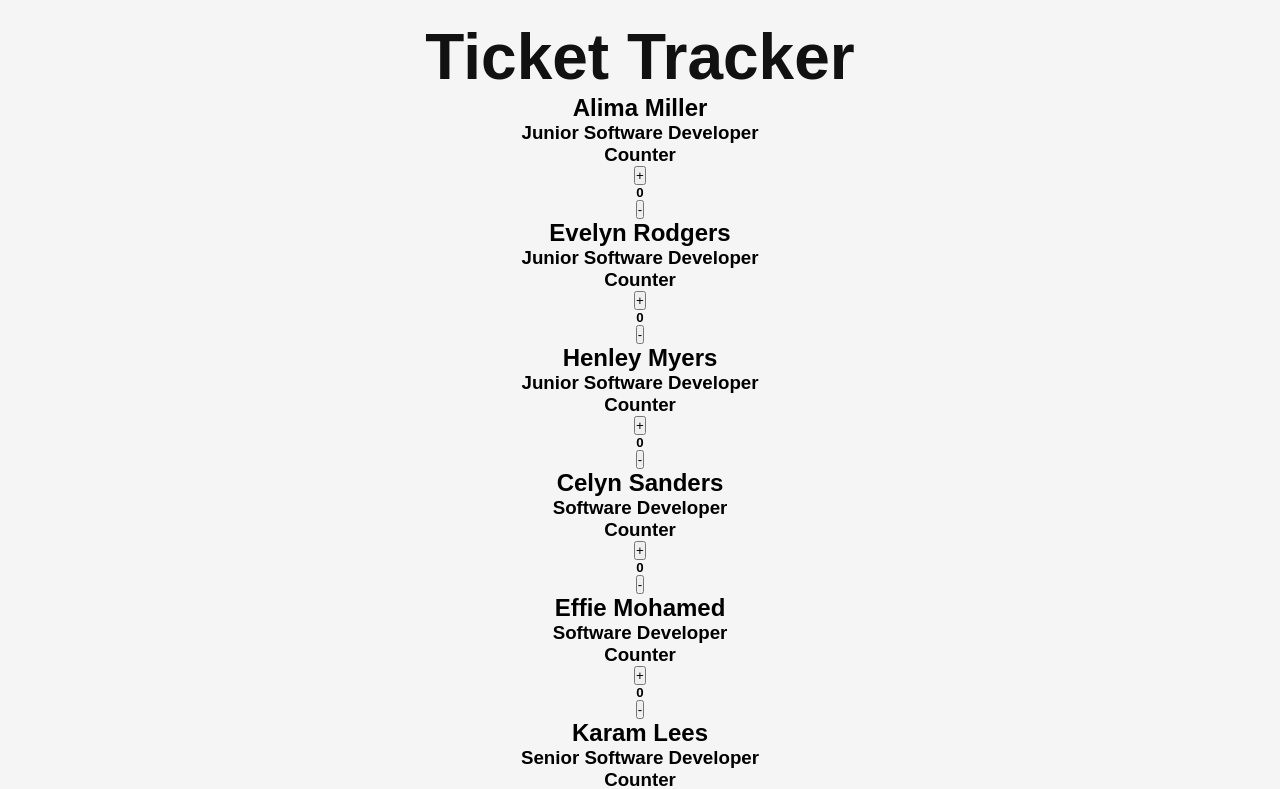
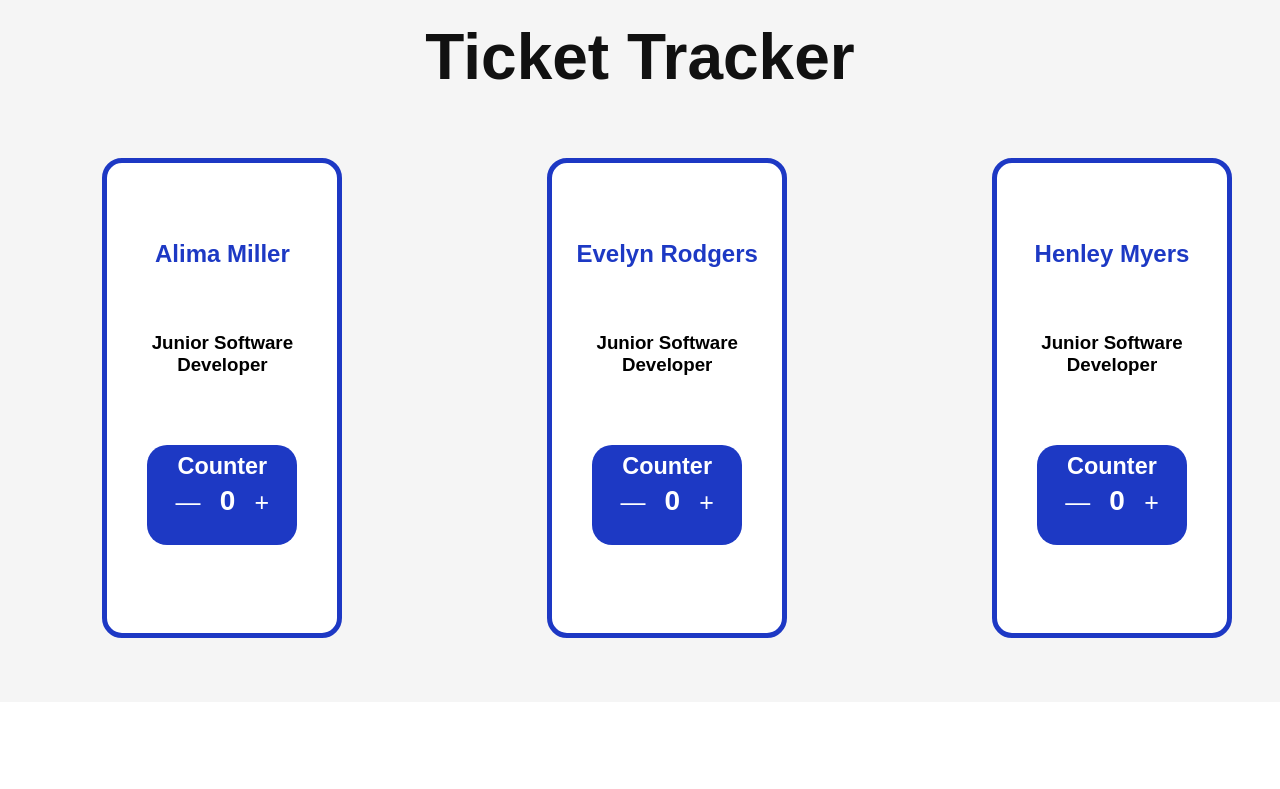
Before and after one commit to samuelod/tickettracker, a React (Create React App) app: page / in a window 1280 px wide. Shown: the top 789 px of the page. Built offline with nearby package versions, Linux system fonts and the light colour scheme.

Commit message:
Got rid of unnecessary files and finished styling

```diff
--- a/src/App.scss
+++ b/src/App.scss
@@ -1,10 +1,10 @@
 @use "./assets/sass/variables" as *;
-@use "./assets/sass/font" as *;
 
 * {
     margin: 0;
     padding: 0;
     box-sizing: border-box;
+    font-family: sans-serif;
 }
 
 .app {
--- a/src/assets/sass/_buttons.scss
+++ b/src/assets/sass/_buttons.scss
@@ -0,0 +1,20 @@
+@use "../../assets/sass/variables" as*;
+
+button {
+    height: 25px;
+    width: 25px;
+    background-color: transparent;
+    border: transparent;
+    font-size: 25px;
+    color: $secondary-color;
+    padding-bottom: 10px;
+    height: auto;
+    width: auto;
+  }
+
+  @media screen and (min-width: 700px) {
+    button:hover {
+      font-size: 35px;
+      cursor: pointer;
+    }
+  }
--- a/src/assets/sass/_font.scss
+++ /dev/null
@@ -1,3 +0,0 @@
-* {
-    font-family: sans-serif;
-}
--- a/src/components/Counter/Counter.jsx
+++ b/src/components/Counter/Counter.jsx
@@ -1,5 +1,5 @@
 import React, { useState } from 'react';
-
+import "./Counter.scss";
 
 const Counter = () => {
     const [counter, setCounter] = useState(0);
@@ -16,9 +16,10 @@ const Counter = () => {
     <div className='counter'>
         <h3 className='counter__header'>Counter</h3>
         <div className='counter__container'>
-            <button className='counter__plus' onClick={handlePlus}>+</button>
+            <button className='counter__buttons' onClick={handleMinus}>—</button>
             <h5 className='counter__tracker'>{counter}</h5>
-            <button className='counter__minus' onClick={handleMinus}>-</button>
+            <button className='counter__buttons' onClick={handlePlus}>+</button>
+
         </div>
     </div>
   );
--- a/src/components/Counter/Counter.scss
+++ b/src/components/Counter/Counter.scss
@@ -0,0 +1,31 @@
+@use "../../assets/sass/buttons" as *;
+@use "../../assets/sass/variables" as*;
+
+.counter {
+    height: 100px;
+    width: 150px;
+    background-color: $btn-color;
+    border-radius: 20px;
+    border-color: $border-color;
+    color: white;
+    margin: 20px;
+    padding: 5px;
+    padding-top: 8px;
+    font-size:20px;
+
+    &__container {
+        display: flex;
+        flex-direction: row;
+        gap: 1.2rem;
+        justify-content: center;
+        align-items: center;
+        height: 5.5rem;
+        margin-top: -1rem;
+        }
+
+    &__tracker {
+        font-size: 28px;
+        margin-bottom: 0.8rem;
+        }
+
+    }
--- a/src/components/EmployeeTicket/EmployeeTicket.jsx
+++ b/src/components/EmployeeTicket/EmployeeTicket.jsx
@@ -1,18 +1,19 @@
 import React from 'react';
 import Counter from "../Counter/Counter";
+import "./EmployeeTicket.scss";
 
 const EmployeeTicket = (props) => {
     const {team} = props;
-    const employeeTickets = team.map((employee, index) => {
+    const employeeTickets = team.map((employee) => {
         return (
-        <div>
+        <div className='employee-ticket'>
         <h2 className='employee-ticket__name'>{employee.name}</h2>
         <h3 className='employee-ticket__role'>{employee.role}</h3>
         <Counter/>
-    </div>
+        </div>
     )})
         return(
-            <div>{employeeTickets}</div>
+            <div className='employee-ticket__container'>{employeeTickets}</div>
         )
         }
 export default EmployeeTicket
--- a/src/components/EmployeeTicket/EmployeeTicket.scss
+++ b/src/components/EmployeeTicket/EmployeeTicket.scss
@@ -0,0 +1,32 @@
+@use "../../assets/sass/variables" as *;
+
+.employee-ticket {
+    background-color: $secondary-color;
+    text-align: center;
+    width: 270px;
+    height: 60vh;
+    border-radius: 20px;
+    display: flex;
+    flex-direction: column;
+    justify-content: space-evenly;
+    align-items: center;
+    padding: 20px;
+    margin: 5% 8%;
+    border: 5px solid $border-color;
+}
+
+.employee-ticket__container {
+    width: 100%;
+    flex: 1;
+    display: flex;
+    overflow-x: auto;
+}
+
+.employee-ticket__name{
+    padding-top: 0.5rem;
+    color: $btn-color;
+}
+
+.employee-ticket__role{
+    padding-top: 1rem;
+}
```
